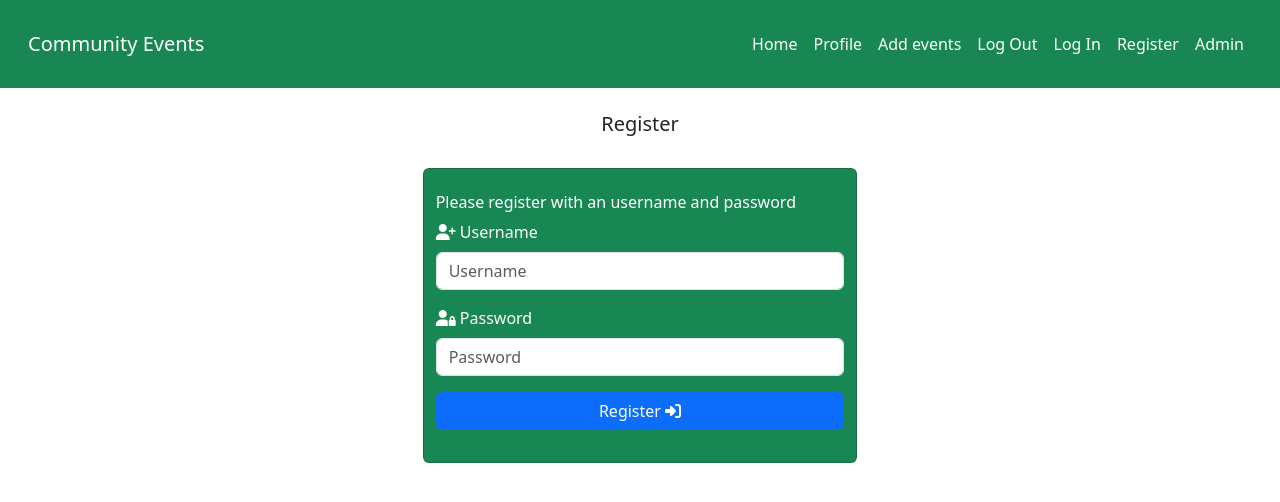
After one commit to Another-User-Dev/pm3-events, a Flask app: page /register in a window 1280 px wide. The commit adds this page. Shown: the top 502 px of the page. Run offline with Flask 2, Linux system fonts and the light colour scheme; some libraries are stand-ins or nearby versions.

Commit message:
Add registration template

```diff
--- a/app.py
+++ b/app.py
@@ -4,6 +4,7 @@ from flask import (
     redirect, request, session, url_for)
 from flask_pymongo import PyMongo
 from bson.objectid import ObjectId
+from werkzeug.security import generate_password_hash, check_password_hash
 if os.path.exists("env.py"):
     import env
 
@@ -24,6 +25,11 @@ def get_user():
     return render_template("user.html", user = user)
 
 
+@app.route("/register", methods=["GET", "POST"])
+def register():
+    return render_template("register.html")
+
+
 if __name__ == "__main__":
     app.run(host=os.environ.get("IP"),
             port=int(os.environ.get("PORT")),
--- a/static/css/style.css
+++ b/static/css/style.css
@@ -1,3 +1,8 @@
+body {
+    margin: 0;
+    padding: 0;
+}
+
 .nav-link, .navbar-brand {
     color: white !important;
 }
--- a/templates/base.html
+++ b/templates/base.html
@@ -42,7 +42,7 @@
                     <a class="nav-link" href="#">Log In</a>
                   </li>
                   <li class="nav-item">
-                    <a class="nav-link" href="#">Register</a>
+                    <a class="nav-link" href="{{ url_for('register') }}">Register</a>
                   </li>
                   <li class="nav-item">
                     <a class="nav-link" href="#">Admin</a>
--- /dev/null
+++ b/templates/register.html
@@ -0,0 +1,33 @@
+{% extends "base.html" %}
+{% block content %}
+
+  <br>
+  <h5 class="text-center">Register</h5>
+  <br>
+
+  <container>
+    <form class="row justify-content-center" method="POST" action="{{ url_for('register') }}">
+      <div class="card col_xs-12 col-lg-4 bg-success text-white">
+        <!-- Registration form-->
+          <br>
+          <div class="mb-3"><h6>Please register with an username and password</h6>
+          <!-- Username field -->
+          <div class="mb-3">
+            <i class="fas fa-user-plus"></i>
+            <label for="username" class="form-label">Username</label>
+            <input type="text" name="username" class="form-control" id="username" placeholder="Username">
+          </div>
+          <!-- Password field -->
+          <div class="mb-3">
+            <i class="fas fa-user-lock"></i>
+            <label for="password" class="form-label">Password</label>
+            <input type="password" class="form-control" id="password" name="password" placeholder="Password">
+          </div>
+          <!-- Register button-->
+          <button type="submit" class="btn btn-primary col-12 mb-3">
+            </i>Register <i class="fas fa-sign-in-alt"></i></button>
+      </div>
+    </form>
+  </container>
+
+{% endblock %}
```
